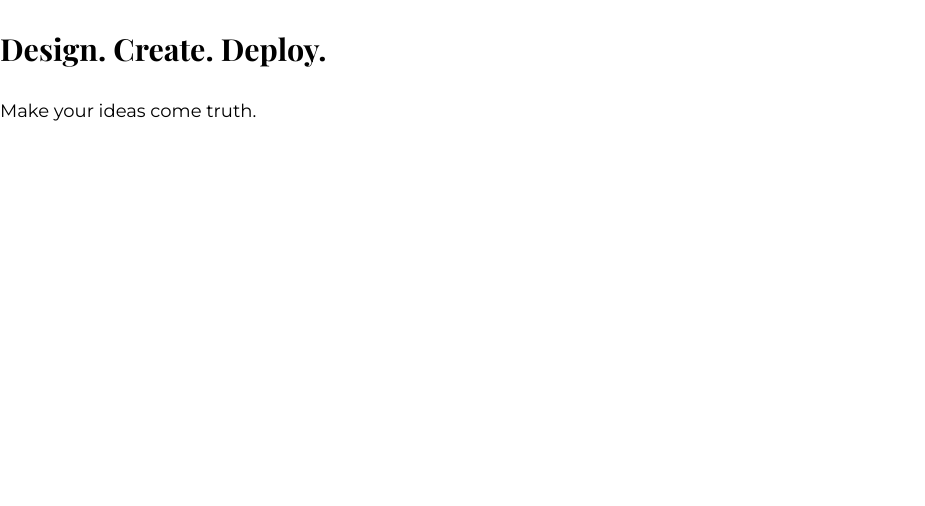
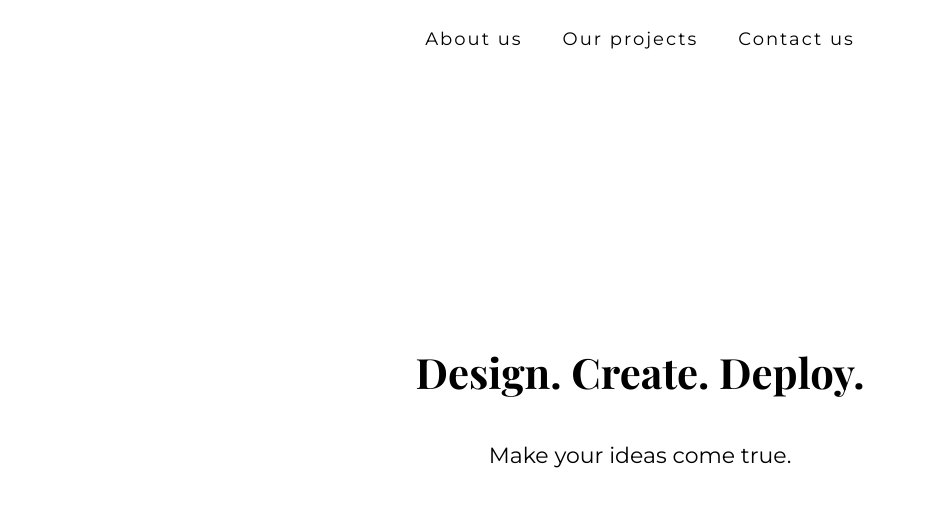
Before and after one commit to AleksanderSkubala/gsap-landing, a React (Create React App) app: page / in a window 1280 px wide. Shown: the top 506 px of the page, without its empty margins (0-925 px from the left). Built offline with nearby package versions, Linux system fonts and the light colour scheme; a web font is replaced by a local one.

Commit message:
improve aniamtions

```diff
--- a/src/sections/HeroSection.js
+++ b/src/sections/HeroSection.js
@@ -1,32 +1,83 @@
 import React, { useEffect, useRef } from 'react';
 import styled from 'styled-components';
 
-import { TimelineMax, Power4 } from 'gsap'
+import { TimelineMax, Power1, Power4 } from 'gsap';
+import { gsap, CSSPlugin } from 'gsap/all';
+gsap.registerPlugin(CSSPlugin);
 
 const StyledWrraper = styled.section`
   width: 100%;
   height: 100vh;
-  font-size: 18px;
+  display: flex;
+  justify-content: center;
+  align-items: center;
+  position: relative;
+`;
+
+const StyledNav = styled.nav`
+  position: absolute;
+  top: 0;
+
+  ul {
+    list-style-type: none;
+    display: flex;
+    padding: 0;
+  }
+
+  ul li {
+    cursor: pointer;
+    text-align: center;
+    letter-spacing: 2px;
+    font-size: 12px;
+    /* font-family: 'Playfair Display'; */
+    padding: 5px 8px;
+
+    @media (min-width: 425px) {
+      font-size: 18px;
+      padding: 10px 20px;
+    }
+  }
+`;
+
+const StyledContent = styled.div`
+  font-size: 22px;
+  text-align: center;
+
+  h1 {
+    font-size: 1.9em;
+  }
 `;
 
 function HeroSection() {
   const content = useRef(null);
+  const menu = useRef(null);
 
   useEffect(() => {
     const tl = new TimelineMax();
 
-    tl.staggerFrom(content.current.children, 1.5,
-      {y: 80, opacity: 0, ease: Power4.easeOut},
-      0.2,
+    tl.staggerFrom(content.current.children, 1,
+      {y: 80, opacity: 0, delay: 0.7, ease: Power1.easeOut},
+      0.4,
+    )
+    .staggerFrom(menu.current.children, 1,
+      {y: -100, opacity: 0, delay: -0.6, ease: Power4.easeOut},
+      0.4,
     );
   }, []);
 
   return (
     <StyledWrraper>
-      <div className="content" ref={content}>
+      <StyledNav>
+        <ul ref={menu}>
+          <li>About us</li>
+          <li>Our projects</li>
+          <li>Contact us</li>
+        </ul>
+      </StyledNav>
+      <StyledContent ref={content}>
         <h1>Design. Create. Deploy.</h1>
-        <p>Make your ideas come truth.</p>
-      </div>
+        <p>Make your ideas come true.</p>
+      </StyledContent>
     </StyledWrraper>
   );
 }
```
Also changed, not shown: 1 other file (tests, documents, lock files or other folders).
